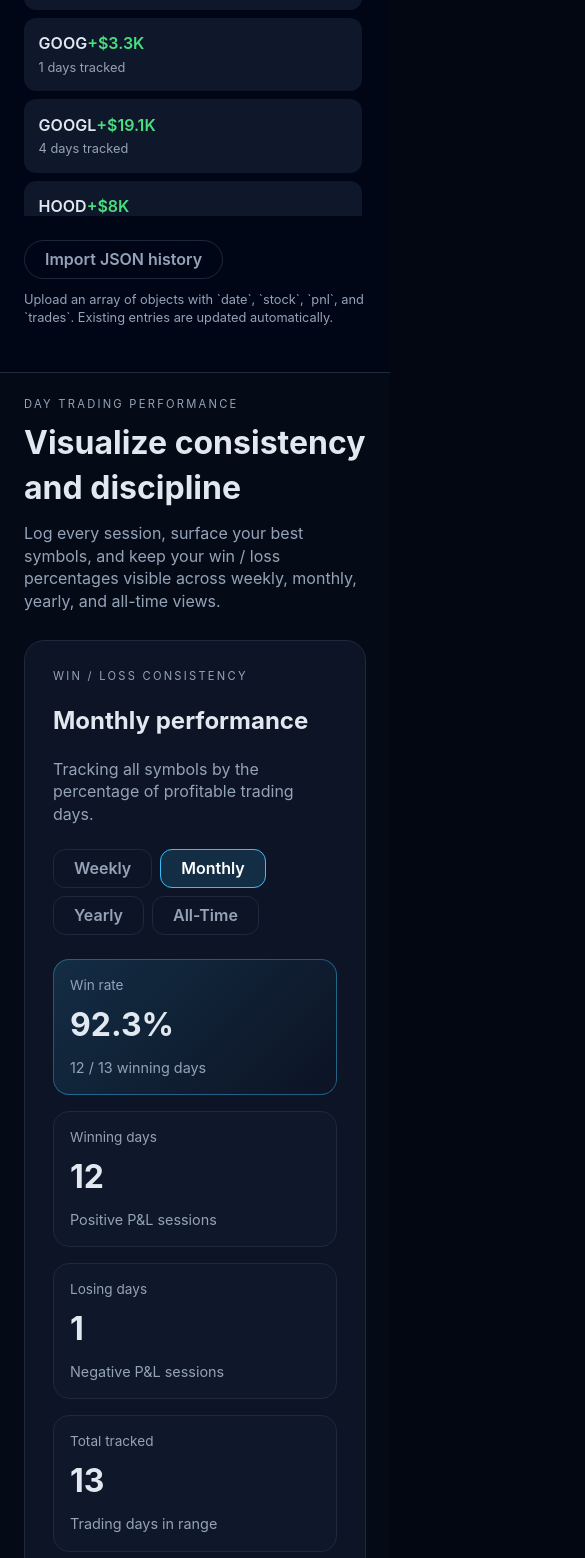
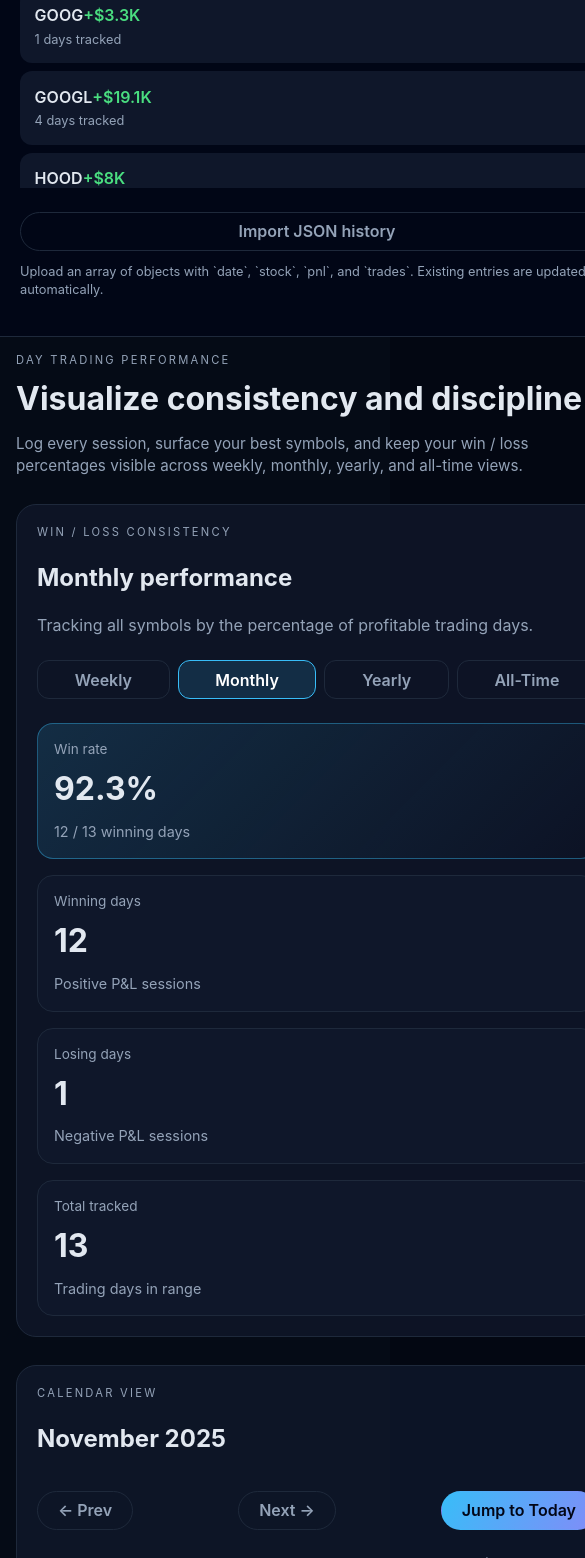
Before and after one commit to Joddster/Scarface-Calendar, a React (Vite) app: page / in a window 390 px wide. Shown: the part 442-2000 px from the top of the page, 585 px wide, since content can reach past the window. Built offline with nearby package versions, Linux system fonts and the light colour scheme.

Commit message:
Update App.css

```diff
--- a/src/App.css
+++ b/src/App.css
@@ -255,6 +255,12 @@
   gap: 1.5rem;
 }
 
+.calendar__grid-wrapper {
+  width: 100%;
+  overflow-x: auto;
+  padding-bottom: 0.5rem;
+}
+
 .calendar__header {
   display: flex;
   justify-content: space-between;
@@ -273,6 +279,7 @@
   display: grid;
   grid-template-columns: repeat(7, minmax(0, 1fr));
   gap: 0.75rem;
+  min-width: 680px;
 }
 
 .calendar__weekday {
@@ -432,9 +439,83 @@
     border-right: none;
     border-bottom: 1px solid var(--border);
     flex-direction: column;
+    padding: 1.5rem 1.25rem;
   }
 
   .main {
     padding: 1.5rem;
   }
 }
+
+@media (max-width: 768px) {
+  .hero h1 {
+    font-size: 2rem;
+  }
+
+  .hero__lead {
+    font-size: 0.95rem;
+  }
+
+  .stats {
+    padding: 1.25rem;
+  }
+
+  .calendar {
+    padding: 1.25rem;
+  }
+
+  .calendar__day {
+    min-height: 100px;
+    padding: 0.5rem;
+  }
+}
+
+@media (max-width: 640px) {
+  .main {
+    padding: 1rem;
+  }
+
+  .stats__grid {
+    grid-template-columns: repeat(2, minmax(0, 1fr));
+  }
+
+  .calendar__grid {
+    min-width: 620px;
+  }
+
+  .calendar__grid-wrapper {
+    margin: 0 -1rem;
+    padding: 0 1rem 0.5rem;
+  }
+}
+
+@media (max-width: 480px) {
+  .stats__grid {
+    grid-template-columns: 1fr;
+  }
+
+  .stats__toggle {
+    width: 100%;
+  }
+
+  .btn-toggle {
+    flex: 1 0 auto;
+  }
+
+  .calendar__actions {
+    width: 100%;
+    justify-content: space-between;
+  }
+
+  .calendar__grid {
+    min-width: 560px;
+  }
+
+  .calendar__day {
+    min-height: 90px;
+  }
+
+  .sidebar__actions .btn {
+    width: 100%;
+  }
+}
```
